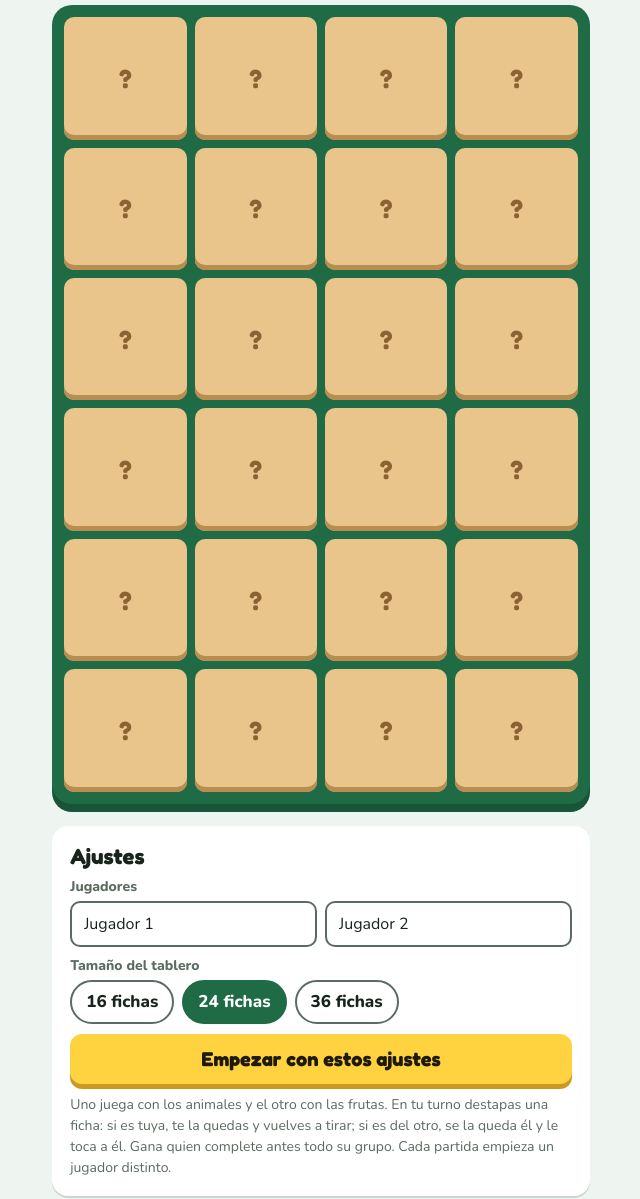
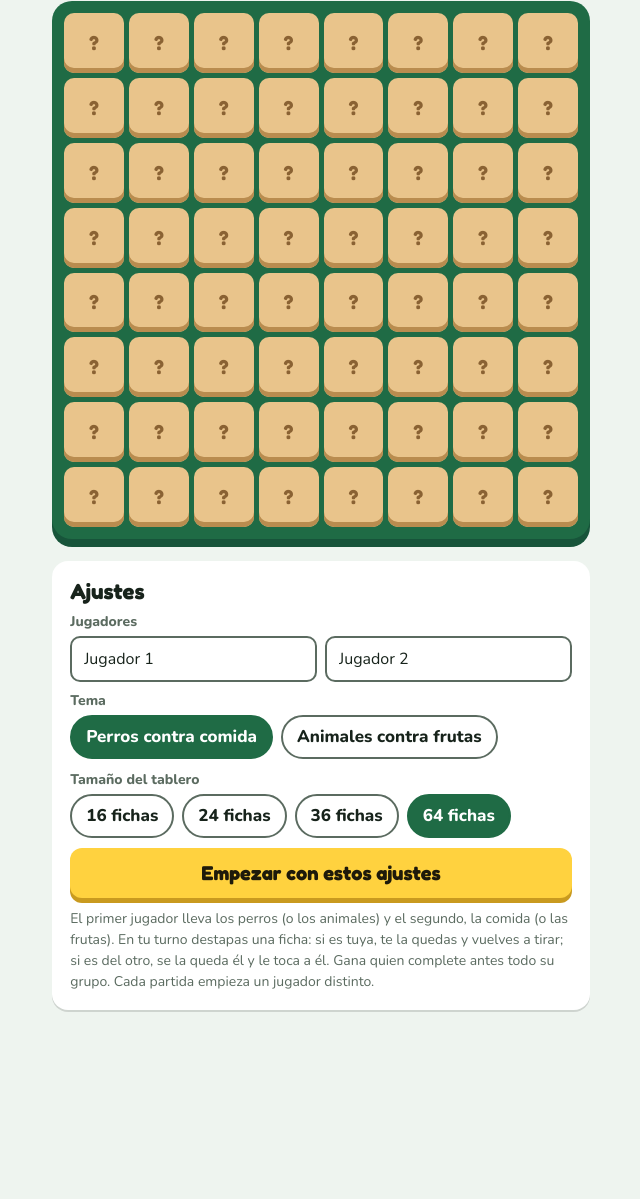
Before and after one commit to tartamoto-pro/adivina-cancion, a plain HTML site: page fichas.html in a window 1280 px wide. Shown: the part 290-1489 px from the top of the page, without its empty margins (319-959 px from the left). After the commit the page ends 1348 px from the top, so only its background shows below. Drawn offline with nearby package versions, Linux system fonts and the light colour scheme.

Commit message:
Destapa las fichas: tema perros contra comida y tablero de 64
Co-Authored-By: Claude Opus 5.5 <noreply@anthropic.com>
Claude-Session: https://claude.ai/code/session_01KA1os3jgWWZ7S65tu79hwq

```diff
--- a/fichas.html
+++ b/fichas.html
@@ -43,7 +43,7 @@ a.home{display:inline-flex;align-items:center;text-decoration:none;min-height:48
 .team small{display:block;color:var(--muted);font-weight:700}
 .bar{height:12px;border-radius:99px;background:#0001;overflow:hidden;margin-top:6px}
 .bar i{display:block;height:100%;background:currentColor;border-radius:99px;transition:width .4s}
-.tray{display:flex;flex-wrap:wrap;gap:2px;margin-top:6px;min-height:26px;font-size:20px;line-height:1}
+.tray{display:flex;flex-wrap:wrap;gap:1px;margin-top:6px;min-height:22px;font-size:16px;line-height:1}
 .turn{text-align:center;font-family:Fredoka;font-size:22px;min-height:62px;margin:6px 0 10px}
 .turn b.a{color:var(--a)}.turn b.b{color:var(--b)}
 .felt{background:var(--felt);border-radius:20px;padding:12px;box-shadow:0 8px 0 var(--felt2)}
@@ -53,6 +53,7 @@ a.home{display:inline-flex;align-items:center;text-decoration:none;min-height:48
 .t.open .in{transform:rotateY(180deg)}
 .t .f,.t .k{position:absolute;inset:0;border-radius:10px;display:grid;place-items:center;backface-visibility:hidden}
 .t .k{background:var(--wood);box-shadow:inset 0 -5px 0 var(--wood2);font:700 clamp(18px,5vw,26px) Fredoka,sans-serif;color:#8a6233}
+.board.big{gap:5px}.board.big .t .k{font-size:clamp(13px,3.6vw,20px)}.board.big .t .f{font-size:clamp(18px,5.4vw,30px);border-width:3px}
 .t .f{transform:rotateY(180deg);font-size:clamp(26px,8vw,40px);background:#fff;border:4px solid}
 .t .f.a{border-color:var(--a)}.t .f.b{border-color:var(--b)}
 .t.gone{visibility:hidden}
@@ -85,11 +86,13 @@ label{display:block;font-weight:800;font-size:14px;margin:8px 0 4px;color:var(--
   <section class="panel" id="setup">
     <h2>Ajustes</h2>
     <label>Jugadores</label>
-    <div class="names"><input id="p0" maxlength="14" aria-label="Jugador de los animales"><input id="p1" maxlength="14" aria-label="Jugador de las frutas"></div>
+    <div class="names"><input id="p0" maxlength="14" aria-label="Jugador del primer grupo"><input id="p1" maxlength="14" aria-label="Jugador del segundo grupo"></div>
+    <label>Tema</label>
+    <div class="chips" id="themes"></div>
     <label>Tamaño del tablero</label>
     <div class="chips" id="sizes"></div>
     <button class="go" id="start">Empezar con estos ajustes</button>
-    <p class="note">Uno juega con los animales y el otro con las frutas. En tu turno destapas una ficha: si es tuya, te la quedas y vuelves a tirar; si es del otro, se la queda él y le toca a él. Gana quien complete antes todo su grupo. Cada partida empieza un jugador distinto.</p>
+    <p class="note">El primer jugador lleva los perros (o los animales) y el segundo, la comida (o las frutas). En tu turno destapas una ficha: si es tuya, te la quedas y vuelves a tirar; si es del otro, se la queda él y le toca a él. Gana quien complete antes todo su grupo. Cada partida empieza un jugador distinto.</p>
   </section>
 </div>
 <script>
@@ -98,30 +101,35 @@ const $=id=>document.getElementById(id);
 const esc=s=>String(s).replace(/[&<>"]/g,c=>({'&':'&amp;','<':'&lt;','>':'&gt;','"':'&quot;'}[c]));
 const load=(k,d)=>{try{const v=localStorage.getItem(k);return v?JSON.parse(v):d}catch(e){return d}};
 const save=(k,v)=>{try{localStorage.setItem(k,JSON.stringify(v))}catch(e){}};
-const ICONS={a:['🐶','🐱','🐰','🦊','🐻','🐼','🐨','🐯','🦁','🐮','🐷','🐸','🐵','🐔','🐧','🐢','🐙','🐳'],b:['🍎','🍐','🍊','🍋','🍌','🍉','🍇','🍓','🍒','🍑','🥭','🍍','🥥','🥝','🍅','🫐','🍈','🥑']};
-const SIZES=[[16,4],[24,4],[36,6]];
-let cfg=load('fichas-cfg',{names:['Jugador 1','Jugador 2'],size:24,first:0});
+const THEMES={
+ perros:{name:'Perros contra comida',a:'Perros',b:'Comida',ia:['🐶','🐕','🦮','🐩','🐕‍🦺','🐶','🐕','🦮'],ib:['🍗','🍔','🍕','🍟','🍩','🧁','🥪','🍰']},
+ animales:{name:'Animales contra frutas',a:'Animales',b:'Frutas',ia:['🐶','🐱','🐰','🦊','🐻','🐼','🐨','🐯','🦁','🐮','🐷','🐸','🐵','🐔','🐧','🐢','🐙','🐳'],ib:['🍎','🍐','🍊','🍋','🍌','🍉','🍇','🍓','🍒','🍑','🥭','🍍','🥥','🥝','🍅','🫐','🍈','🥑']}};
+const pick=(arr,n)=>Array.from({length:n},(_,k)=>arr[k%arr.length]);
+const SIZES=[[16,4],[24,4],[36,6],[64,8]];
+let cfg=load('fichas-cfg',{names:['Jugador 1','Jugador 2'],size:64,first:0,theme:'perros'});if(!THEMES[cfg.theme])cfg.theme='perros';const TH=()=>THEMES[cfg.theme];
 if(!SIZES.some(s=>s[0]===cfg.size))cfg.size=24;
 let st=null,busy=false;
 function renderSetup(){$('p0').value=cfg.names[0];$('p1').value=cfg.names[1];
+  $('themes').innerHTML=Object.entries(THEMES).map(([k,t])=>`<button type="button" class="chip" data-t="${k}" aria-pressed="${cfg.theme===k}">${t.name}</button>`).join('');
   $('sizes').innerHTML=SIZES.map(([n])=>`<button type="button" class="chip" data-n="${n}" aria-pressed="${cfg.size===n}">${n} fichas</button>`).join('');save('fichas-cfg',cfg)}
+$('themes').onclick=e=>{const b=e.target.closest('.chip');if(!b)return;cfg.theme=b.dataset.t;renderSetup()};
 $('sizes').onclick=e=>{const b=e.target.closest('.chip');if(!b)return;cfg.size=+b.dataset.n;renderSetup()};
 function start(){cfg.names=[$('p0').value.trim()||'Jugador 1',$('p1').value.trim()||'Jugador 2'];
   const [n,cols]=SIZES.find(s=>s[0]===cfg.size),half=n/2;
-  const tiles=[...ICONS.a.slice(0,half).map(i=>({g:'a',i})),...ICONS.b.slice(0,half).map(i=>({g:'b',i}))];
+  const th=TH(),tiles=[...pick(th.ia,half).map(i=>({g:'a',i})),...pick(th.ib,half).map(i=>({g:'b',i}))];
   for(let i=tiles.length-1;i>0;i--){const j=Math.floor(Math.random()*(i+1));[tiles[i],tiles[j]]=[tiles[j],tiles[i]]}
   st={tiles,half,turn:cfg.first?'b':'a',got:{a:[],b:[]},over:false};cfg.first=1-cfg.first;save('fichas-cfg',cfg);
-  $('board').style.gridTemplateColumns=`repeat(${cols},minmax(0,1fr))`;
+  $('board').style.gridTemplateColumns=`repeat(${cols},minmax(0,1fr))`;$('board').classList.toggle('big',cols>6);
   $('board').innerHTML=tiles.map((t,k)=>`<button class="t" data-k="${k}" aria-label="Ficha ${k+1}"><span class="in"><span class="k">?</span><span class="f ${t.g}">${t.i}</span></span></button>`).join('');
   $('win').hidden=true;busy=false;draw('');window.scrollTo({top:0,behavior:'smooth'})}
 const nm=g=>cfg.names[g==='a'?0:1];
-function draw(msg){for(const g of ['a','b']){$('n'+g).textContent=nm(g);$('g'+g).textContent=`${g==='a'?'Animales':'Frutas'} · ${st.got[g].length} de ${st.half}`;
+function draw(msg){for(const g of ['a','b']){$('n'+g).textContent=nm(g);$('g'+g).textContent=`${TH()[g]} · ${st.got[g].length} de ${st.half}`;
     $('b'+g).style.width=(st.got[g].length/st.half*100)+'%';$('tr'+g).textContent=st.got[g].join('');$('t'+g).classList.toggle('now',st.turn===g&&!st.over)}
   if(!st.over)$('turn').innerHTML=(msg?msg+'<br>':'')+`Le toca a <b class="${st.turn}">${esc(nm(st.turn))}</b>`}
 $('board').onclick=e=>{const b=e.target.closest('.t');if(!b||busy||st.over||b.classList.contains('open'))return;busy=true;
   const t=st.tiles[+b.dataset.k];b.classList.add('open');
   setTimeout(()=>{st.got[t.g].push(t.i);b.classList.add('gone');
-    if(st.got[t.g].length===st.half){st.over=true;draw('');$('turn').innerHTML=`<b class="${t.g}">¡${esc(nm(t.g))} ha completado ${t.g==='a'?'los animales':'las frutas'}!</b>`;
+    if(st.got[t.g].length===st.half){st.over=true;draw('');$('turn').innerHTML=`<b class="${t.g}">¡${esc(nm(t.g))} ha completado su grupo (${TH()[t.g].toLowerCase()})!</b>`;
       $('winT').textContent=`¡Gana ${nm(t.g)}!`;$('win').hidden=false;busy=false;return}
     if(t.g===st.turn)draw(`¡${t.i} es tuya! Vuelve a tirar.`);
     else{const who=st.turn;st.turn=t.g;draw(`${t.i} era de ${esc(nm(t.g))}.`)}
```
Also changed, not shown: index.html (+2 -2 lines).
